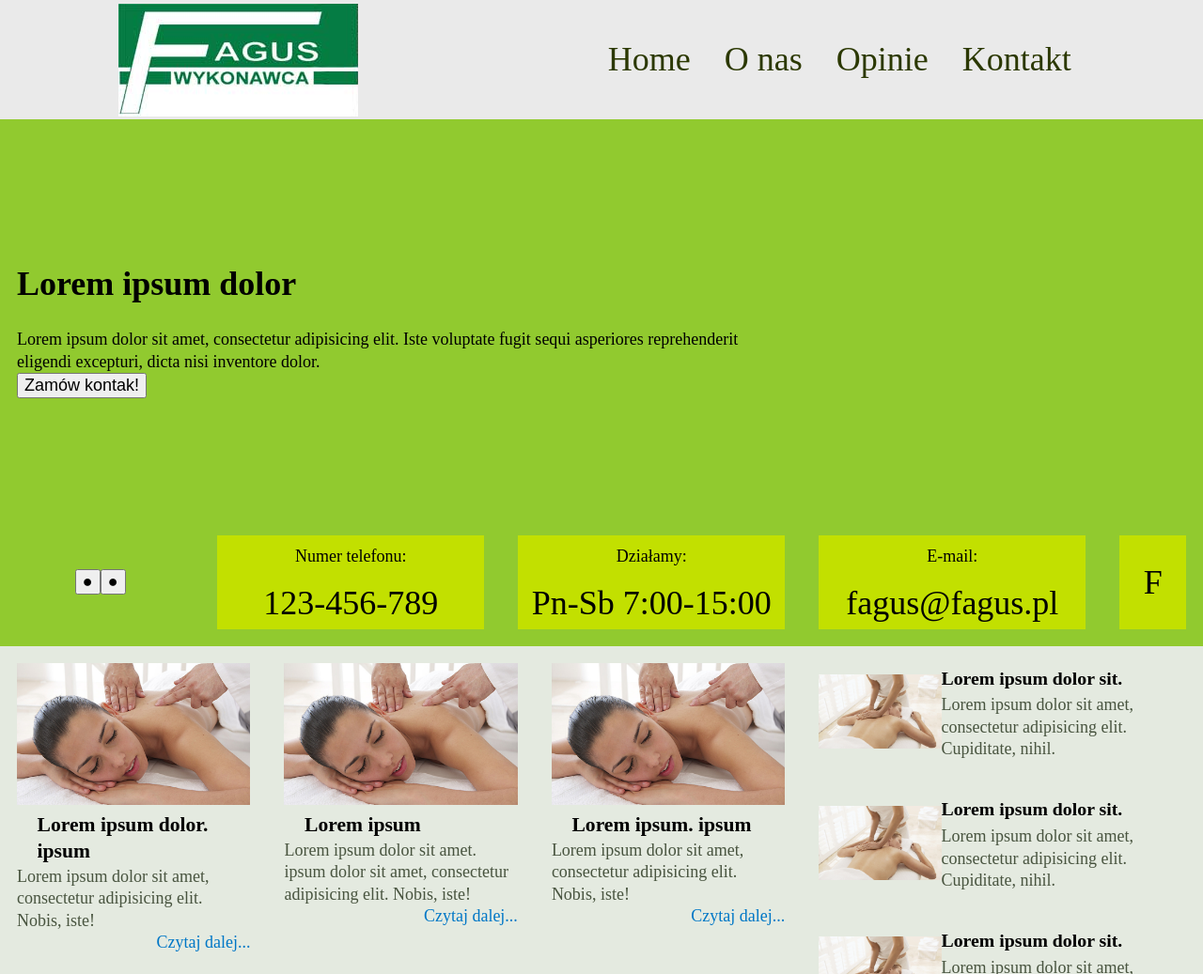
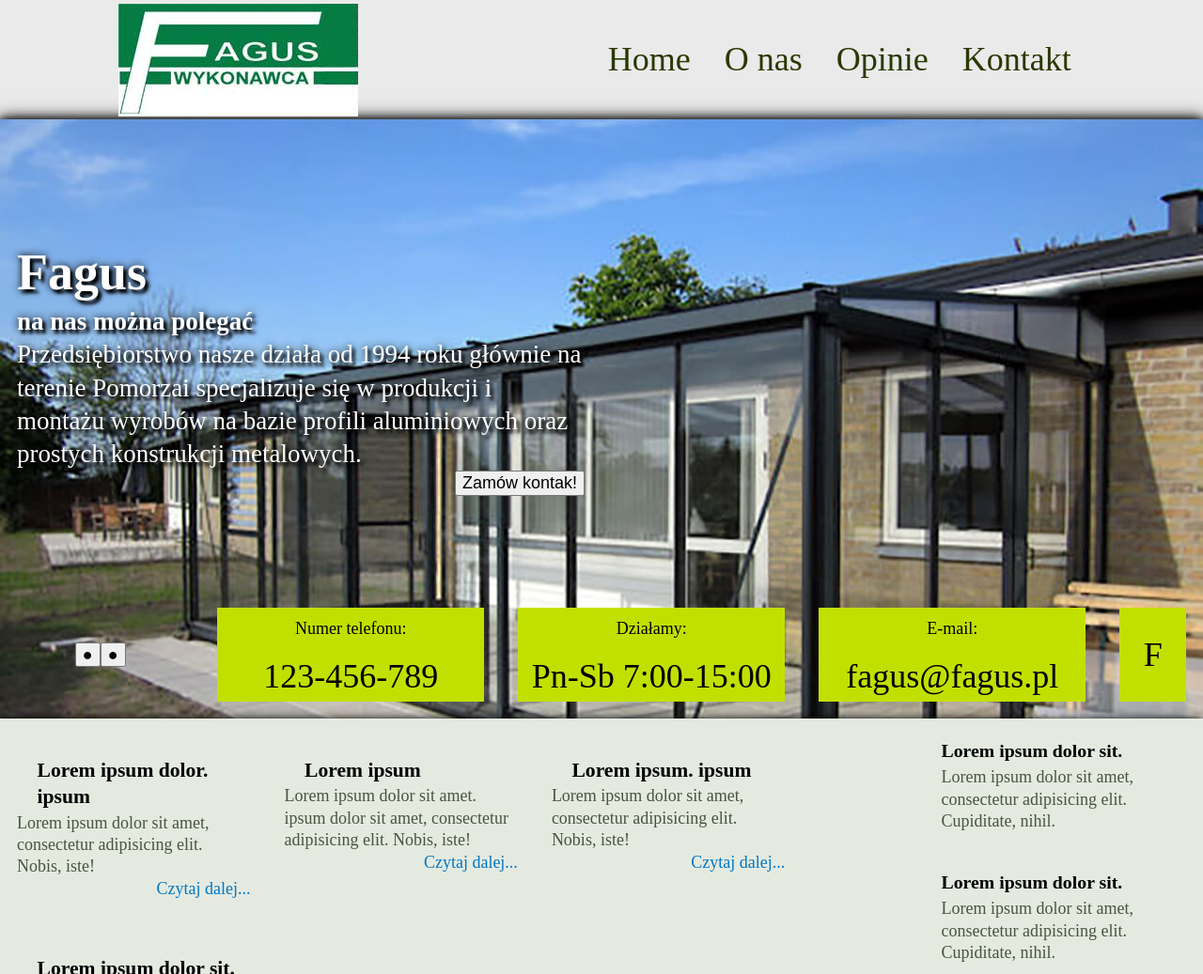
Before and after one commit to Sof69/fagus, a plain HTML site: page index.html in a window 1280 px wide. Shown: the top 1037 px of the page at 94% size. Drawn offline with Linux system fonts and the light colour scheme.

Commit message:
edycja hero

```diff
--- a/index.html
+++ b/index.html
@@ -29,13 +29,15 @@
   		</div>
   	</div><!--section topBar-->
   	<div class="section hero">
-  		<div class="range">
+  		<div class="range hero-bg">
   			<div class="row">
-  				<div class="col-l-8">
+  				<div class="col-l-6">
   					<article class="hero__text">
-  						<h1>Lorem ipsum dolor</h1>
-  						<p>Lorem ipsum dolor sit amet, consectetur adipisicing elit. Iste voluptate fugit sequi asperiores reprehenderit eligendi excepturi, dicta nisi inventore dolor.</p>
-  						<button>Zamów kontak!</button>
+  						<h1>Fagus <span>na nas można polegać</span></h1>
+  						<p>
+  							Przedsiębiorstwo nasze działa od 1994 roku głównie na terenie Pomorzai specjalizuje się w produkcji i montażu wyrobów na bazie profili aluminiowych oraz prostych konstrukcji metalowych.
+  						</p>
+								<button>Zamów kontak!</button>
   					</article>
   				</div>
   			</div>
@@ -44,10 +46,10 @@
 						<button>&#9679;</button>
 						<button>&#9679;</button>
 					</div>
-  				<div class="col-l-3 col-m-6 col-s-8 col-s-offset-2 col-xs-12"><p class="sticky primary flex-center">Numer telefonu: <span>123-456-789</span></p></div>
-  				<div class="col-l-3 col-m-6 col-s-8 col-s-offset-2 col-xs-12"><p class="sticky primary flex-center">Działamy: <span>Pn-Sb 7:00-15:00</span></p></div>
-  				<div class="col-l-3 col-m-6 col-s-8 col-s-offset-2 col-xs-12"><p class="sticky primary flex-center">E-mail: <span>fagus@fagus.pl</span></p></div>
-  				<div class="col-l-1 col-m-6 col-s-8 col-s-offset-2 col-xs-12"><p class="sticky primary flex-center"><span>F</span></p></div>
+  				<div class="col-l-3 col-m-6 col-s-6 col-xs-12"><p class="sticky primary flex-center">Numer telefonu: <span>123-456-789</span></p></div>
+  				<div class="col-l-3 col-m-6 col-s-6 col-xs-12"><p class="sticky primary flex-center">Działamy: <span>Pn-Sb 7:00-15:00</span></p></div>
+  				<div class="col-l-3 col-m-6 col-s-6 col-xs-12"><p class="sticky primary flex-center">E-mail: <span>fagus@fagus.pl</span></p></div>
+  				<div class="col-l-1 col-m-6 col-s-6 col-xs-12"><p class="sticky primary flex-center"><span>F</span></p></div>
   			</div>
   		</div>
   	</div><!--section hero-->
--- a/scss/_lay.scss
+++ b/scss/_lay.scss
@@ -33,6 +33,7 @@ body{
 
 .section{
 	width:100%;
+	box-shadow: 0 0 0.5em #000;
 	&.bright{
 		background: $color_bright;
 	}
@@ -57,8 +58,30 @@ body{
 }
 .hero__text{
 	padding: 10vw 1em;
+	color: #fff;
+	text-shadow: 0 0 0.5em #000, 0.2em 0.2em 0.2em #000;
+	h1{
+		font-size: 3rem;
+		margin:0;
+		padding:0;
+		span{
+			font-size: 0.5em;
+			display: block;
+		}
+	}
+	p{
+		font-size: 1.5em;
+	}
+	button{
+		float: right;
+	}
 }
-
+.hero-bg{
+	background-image: url(../img/hero1.jpg);
+	background-size: cover;
+	background-position: center top;
+	box-shadow: 0 0 1em black;
+}
 .article-medium{
 	padding: 1em;
 	h2{
```
Also changed, not shown: css/style.css, img/hero1.jpg (added), img/hero2.jpg (added), img/home-slider-1-slide-1-1920x900.jpg (deleted), img/home-slider-1-slide-2-1920x900.jpg (deleted), img/home-slider-1-slide-3-1920x900.jpg (deleted), img/intro-bg.jpg (deleted), img/intro-bg1.jpg (deleted), img/intro-bg2.jpg (deleted), img/m1.jpg (deleted), img/m2.jpg (deleted), img/m3.jpg (deleted), img/m4.gif (deleted), img/m4.jpg (deleted), 2 more files, 1 other file.
